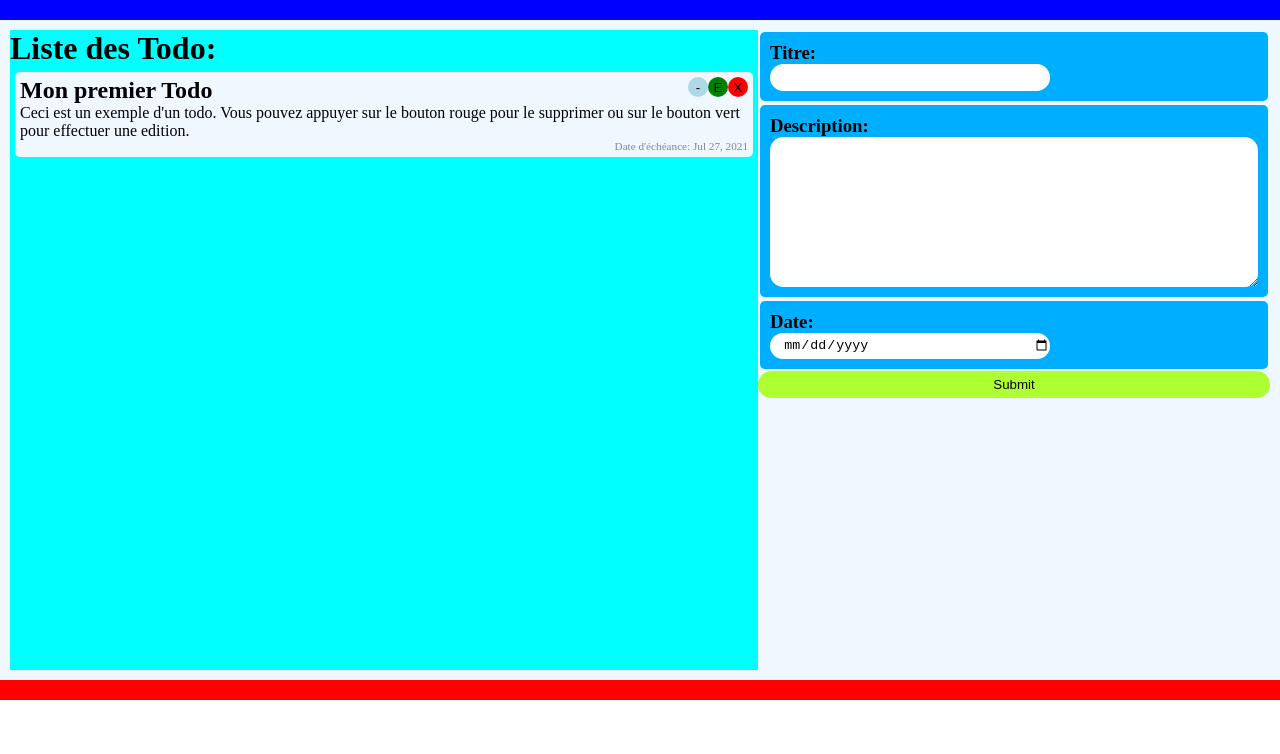
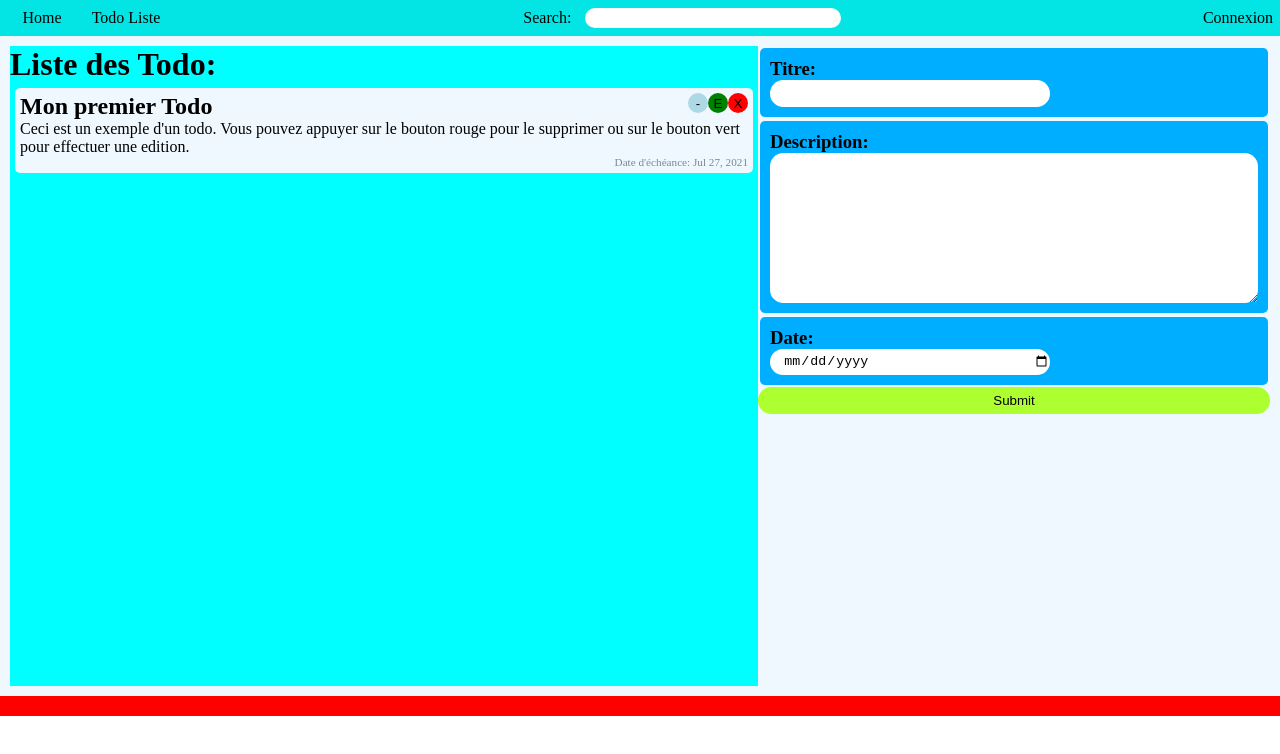
Before and after one commit to kilrasemifir/TodoAngular, an Angular app: page /todo-liste in a window 1280 px wide. Shown: the top 754 px of the page. Built offline with nearby package versions, Linux system fonts and the light colour scheme.

Commit message:
feat(header): ajout d'un header

```diff
--- a/src/app/app.component.html
+++ b/src/app/app.component.html
@@ -1,3 +1,3 @@
-<div style="background-color: blue; height: 20px; width: 100%;"></div>
+<app-header></app-header>
 <router-outlet></router-outlet>
 <div style="background-color: red; height: 20px; width: 100%;"></div>
--- a/src/app/app.module.ts
+++ b/src/app/app.module.ts
@@ -9,6 +9,7 @@ import { TodoFormulaireComponent } from './components/todo-formulaire/todo-formu
 import { HomeComponent } from './pages/home/home.component';
 import { TodoListeComponent } from './pages/todo-liste/todo-liste.component';
 import { NotFound404Component } from './pages/not-found404/not-found404.component';
+import { HeaderComponent } from './components/header/header.component';
 
 @NgModule({
   declarations: [
@@ -17,7 +18,8 @@ import { NotFound404Component } from './pages/not-found404/not-found404.componen
     TodoFormulaireComponent,
     HomeComponent,
     TodoListeComponent,
-    NotFound404Component
+    NotFound404Component,
+    HeaderComponent
   ],
   imports: [
     BrowserModule,
--- /dev/null
+++ b/src/app/components/header/header.component.css
@@ -0,0 +1,47 @@
+.header-bar {
+    display: flex;
+    width: 100vw;
+    justify-content: space-between;
+    background-color: rgb(3, 228, 228);
+}
+
+.header-item-button {
+    margin: 2px;
+    width: 5em;
+    height: 2em;
+    display: flex;
+    justify-content: center;
+    align-items: center;
+}
+
+.header-item-search {
+    display: flex;
+    justify-content: center;
+    align-items: center;
+}
+
+.header-item-search input {
+    height: 1.5em;
+    width: 20vw;
+    border-radius: 0.75em;
+    border: 1px;
+    margin-left: 1em;
+}
+
+.header-item-search input:focus {
+    outline: none;
+}
+
+.header-item-button:hover {
+    background-color: rgb(128, 241, 241);
+}
+
+a {
+    text-decoration: none;
+    color: black;
+}
+
+.header-group {
+    display: flex;
+    flex-direction: row;
+}
--- /dev/null
+++ b/src/app/components/header/header.component.html
@@ -0,0 +1,16 @@
+<div class="header-bar">
+    <div class="header-group">
+        <div class="header-item-button">
+            <a routerLink="">Home</a>
+        </div>
+        <div class="header-item-button">
+            <a routerLink="todo-liste">Todo Liste</a>
+        </div>
+    </div>
+    <div class="header-item-search">
+        Search: <input type="search">
+    </div>
+    <div class="header-item-button">
+        <a routerLink="404">Connexion</a>
+    </div>
+</div>
--- /dev/null
+++ b/src/app/components/header/header.component.ts
@@ -0,0 +1,15 @@
+import { Component, OnInit } from '@angular/core';
+
+@Component({
+  selector: 'app-header',
+  templateUrl: './header.component.html',
+  styleUrls: ['./header.component.css']
+})
+export class HeaderComponent implements OnInit {
+
+  constructor() { }
+
+  ngOnInit(): void {
+  }
+
+}
```
Also changed, not shown: 1 other file (tests, documents, lock files or other folders).
